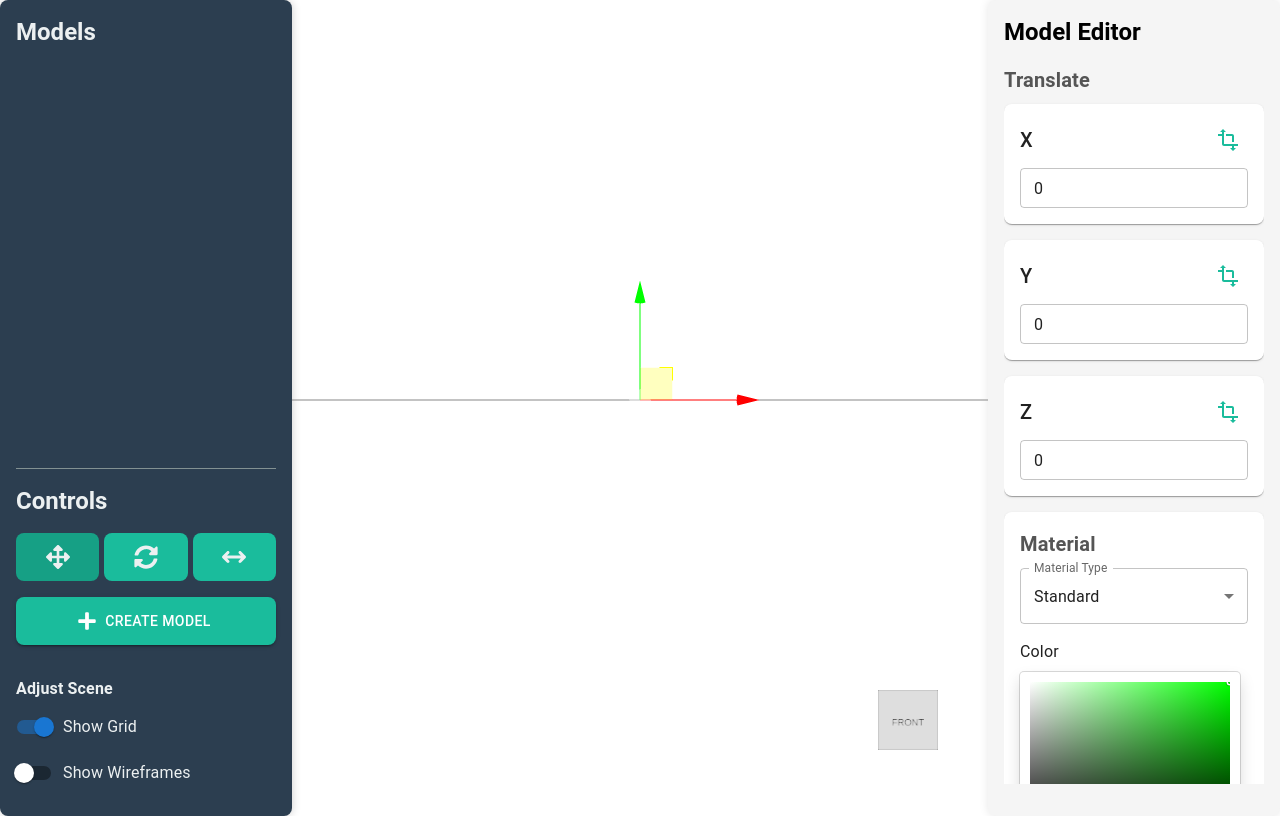
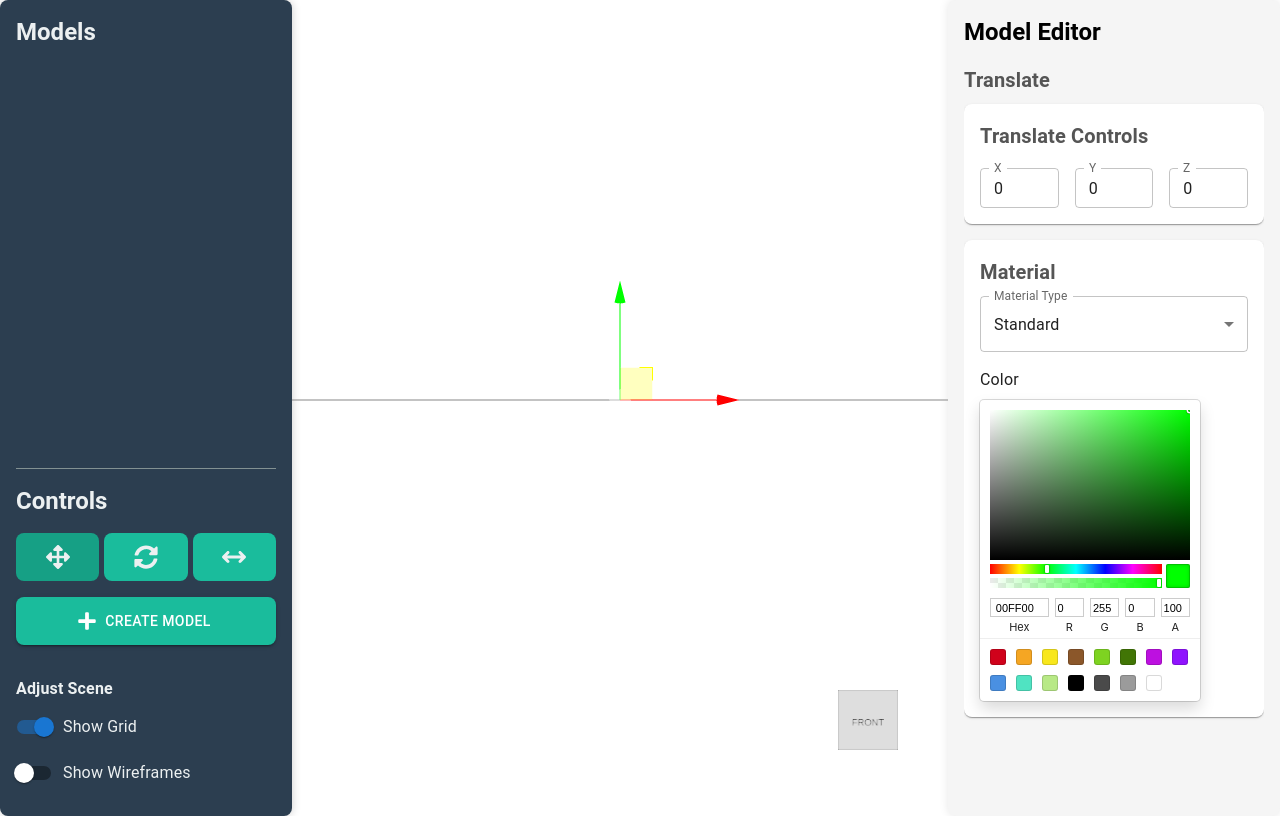
Before and after one commit to saifaldin14/Espada3D, a React (Create React App) app: page / in a window 1280 px wide. Built offline with nearby package versions, Linux system fonts and the light colour scheme.

Commit message:
Update ModelEditor.tsx

```diff
--- a/src/components/ModelEditor.tsx
+++ b/src/components/ModelEditor.tsx
@@ -13,7 +13,6 @@ import {
   Typography,
   Grid,
   Box,
-  IconButton,
   FormControl,
   InputLabel,
   Select,
@@ -21,7 +20,6 @@ import {
   FormControlLabel,
   Switch,
 } from "@mui/material";
-import { Transform } from "@mui/icons-material";
 import { SketchPicker } from "react-color"; // Import a color picker component
 
 const ModelEditor: React.FC = () => {
@@ -39,7 +37,6 @@ const ModelEditor: React.FC = () => {
     "standard" | "phong" | "lambert"
   >("standard");
   const [color, setColor] = useState<string>("#00ff00");
-  const [wireframe, setWireframe] = useState<boolean>(false);
 
   useEffect(() => {
     const model = models.find((m: any) => m.id === selectedModelId);
@@ -49,7 +46,6 @@ const ModelEditor: React.FC = () => {
       setScale(model.scale ?? [1, 1, 1]);
       setMaterialType(model.material?.type ?? "standard");
       setColor(model.material?.color ?? "#00ff00");
-      setWireframe(model.material?.wireframe ?? false);
     }
   }, [models, selectedModelId]);
 
@@ -95,7 +91,6 @@ const ModelEditor: React.FC = () => {
     const newMaterial = {
       type: materialType,
       color,
-      wireframe,
       [property]: value,
     };
 
@@ -118,20 +113,21 @@ const ModelEditor: React.FC = () => {
             ? activeTool.charAt(0).toUpperCase() + activeTool.slice(1)
             : ""}
         </Typography>
+
+        {/* Group X, Y, Z Controls */}
+        <Card sx={styles.card}>
+          <CardContent sx={styles.cardContent}>
+            <Typography variant="h6" sx={styles.subTitle}>
+              {activeTool &&
+                `${
+                  activeTool.charAt(0).toUpperCase() + activeTool.slice(1)
+                } Controls`}
+            </Typography>
             <Grid container spacing={2}>
               {["X", "Y", "Z"].map((axis, i) => (
-            <Grid item xs={12} key={i}>
-              <Card sx={styles.card}>
-                <CardContent sx={styles.cardContent}>
-                  <Box sx={styles.cardHeader}>
-                    <Typography variant="h6" component="div">
-                      {axis}
-                    </Typography>
-                    <IconButton sx={styles.iconButton}>
-                      <Transform />
-                    </IconButton>
-                  </Box>
+                <Grid item xs={4} key={i}>
                   <TextField
+                    label={axis}
                     value={
                       activeTool === "translate"
                         ? position[i]
@@ -148,13 +144,13 @@ const ModelEditor: React.FC = () => {
                     }
                     sx={styles.textField}
                   />
+                </Grid>
+              ))}
+            </Grid>
           </CardContent>
         </Card>
-            </Grid>
-          ))}
 
         {/* Material Editor Section */}
-          <Grid item xs={12}>
         <Card sx={styles.card}>
           <CardContent sx={styles.cardContent}>
             <Typography variant="h6" sx={styles.subTitle}>
@@ -187,22 +183,8 @@ const ModelEditor: React.FC = () => {
                 handleMaterialChange("color", color.hex);
               }}
             />
-                <FormControlLabel
-                  control={
-                    <Switch
-                      checked={wireframe}
-                      onChange={(e) => {
-                        setWireframe(e.target.checked);
-                        handleMaterialChange("wireframe", e.target.checked);
-                      }}
-                    />
-                  }
-                  label="Wireframe"
-                />
           </CardContent>
         </Card>
-          </Grid>
-        </Grid>
       </Box>
     </Box>
   );
@@ -213,7 +195,7 @@ const styles = {
     padding: "16px",
     background: "#f5f5f5",
     borderRadius: "8px",
-    width: "260px",
+    width: "300px",
     height: "98vh",
     boxShadow: "0px 0px 10px rgba(0, 0, 0, 0.1)",
   },
@@ -227,23 +209,16 @@ const styles = {
     color: "#555",
   },
   scrollContainer: {
-    overflowY: "auto" as "auto", // Enable scrolling
-    maxHeight: "calc(100vh - 80px)", // Adjust based on other elements' height
+    overflowY: "auto" as "auto",
+    maxHeight: "calc(100vh - 80px)",
   },
   card: {
     background: "#ffffff",
     borderRadius: "8px",
+    marginBottom: "16px",
   },
   cardContent: {
     paddingBottom: "16px !important",
-  },
-  cardHeader: {
-    display: "flex",
-    alignItems: "center",
-    justifyContent: "space-between",
-  },
-  iconButton: {
-    color: "#1abc9c",
   },
   textField: {
     marginTop: "8px",
```
Lines whose indentation alone changed are shown as unchanged.
